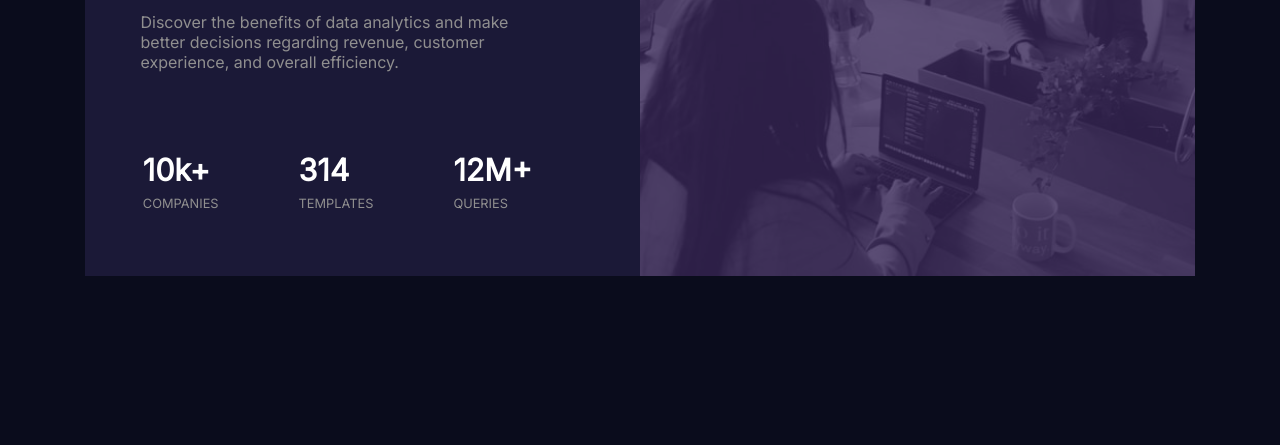
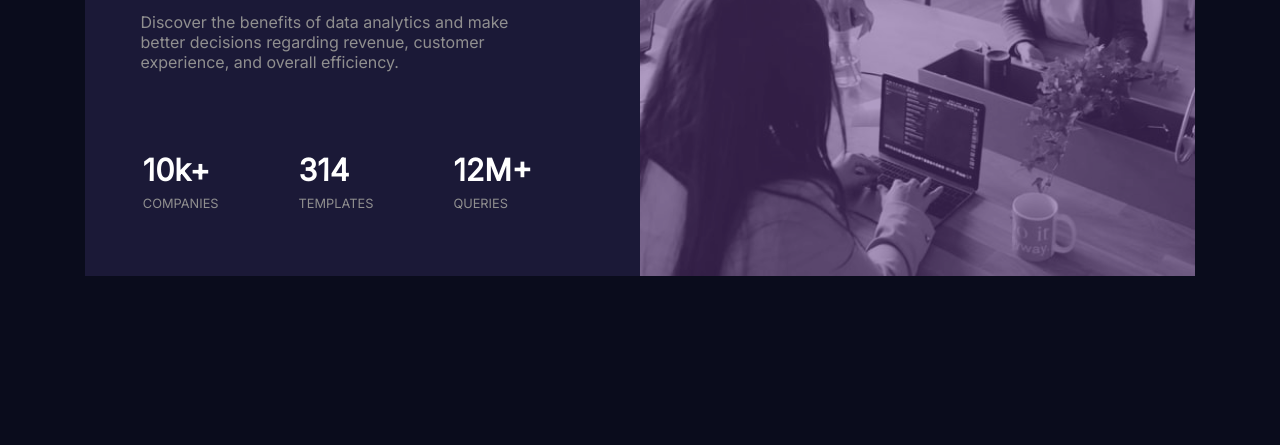
Before and after one commit to BrunoPerica/Stats-preview-card-component, a plain HTML site: page index.html in a window 1280 px wide. Shown: the part 355-800 px from the top of the page. Drawn offline with Linux system fonts and the light colour scheme.

Commit message:
Update index.css

```diff
--- a/index.css
+++ b/index.css
@@ -30,7 +30,7 @@ width: 50%;
 .img{
     width: 100%;
     height: 100%;
-    filter: opacity(0.2) drop-shadow(0 0 #AB5CDB);
+    filter: opacity(0.5) drop-shadow(0 0 #AB5CDB);
 }
 .table{
     border-spacing: 5rem 0.5rem;
```
